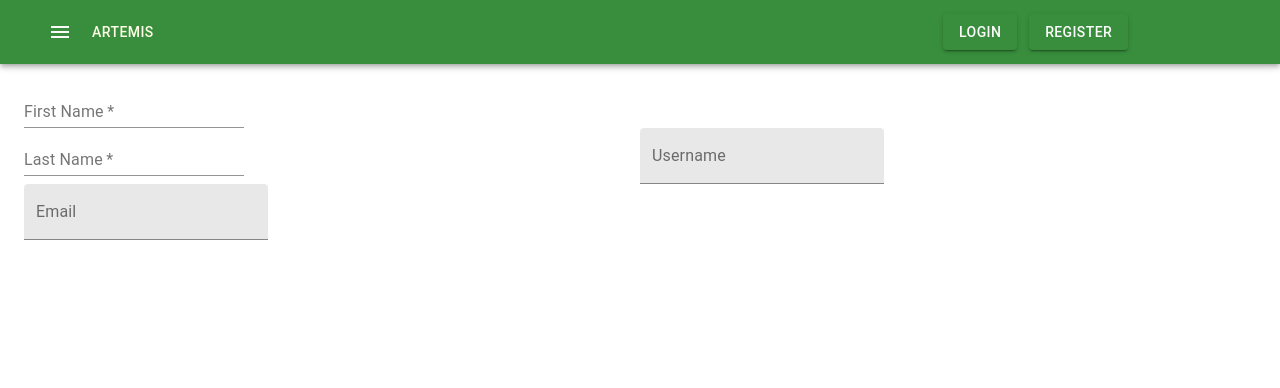
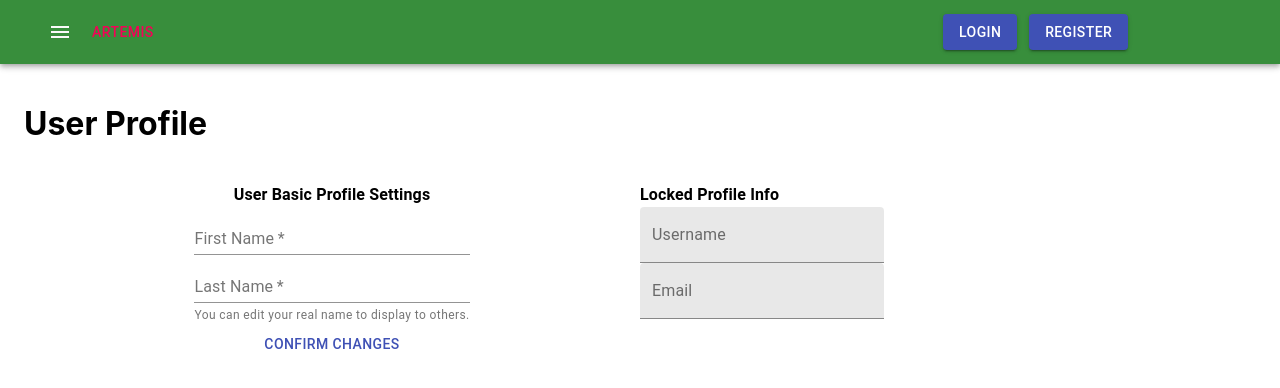
Before and after one commit to Alb33rt/artemis, a React (Create React App) app in the folder code-client/: page /profile in a window 1280 px wide. Shown: the top 388 px of the page. Built offline with nearby package versions, Linux system fonts and the light colour scheme; no server answers.

Commit message:
merged conflicts

```diff
--- a/code-client/src/App.js
+++ b/code-client/src/App.js
@@ -1,5 +1,5 @@
 import React, { useState, useEffect } from "react";
-import { BrowserRouter as Router, Route, Switch } from "react-router-dom";
+import { BrowserRouter as Router, Redirect, Route, Switch } from "react-router-dom";
 import { Home, NavBar, SignIn, SignUp, Dashboard, Logout, Donation, CarbonEntryPage, Contactus, GreenEntryPage, EditProfilePage
  } from "./components";
 import { withRouter } from "react-router";
@@ -59,6 +59,7 @@ function checkLogin() {
           console.log(status)
           if (localStorage.getItem('isLoggedIn')) {
             toast.info("Your Artemis app has your login saved and will automatically signin when you open the app.")
+          } else {
           }
       })
       .catch(error => {
--- a/code-client/src/components/editProfile.jsx
+++ b/code-client/src/components/editProfile.jsx
@@ -1,11 +1,25 @@
 import React from "react";
 import { withRouter } from "react-router";
-import { Container } from "@material-ui/core";
+import { Container, FormHelperText, FormLabel, Typography } from "@material-ui/core";
 import { Box } from "@material-ui/core";
 import { ThemeConsumer } from "styled-components";
 import TextField from '@material-ui/core/TextField';
 import { Grid } from "@material-ui/core";
+import { makeStyles } from "@material-ui/core/styles";
+import { FormControl } from "@material-ui/core";
+import AssignmentIndIcon from '@material-ui/icons/AssignmentInd';
+import { Button } from "@material-ui/core";
+import { Dialog } from "@material-ui/core";
+import { DialogTitle, DialogContent, DialogContentText, DialogActions } from "@material-ui/core";
 
+const useStyles = makeStyles((theme) => ({
+    root: {
+      '& .MuiTextField-root': {
+        margin: theme.spacing(5),
+        width: '40ch',
+      },
+    },
+ }));
 function getCookie(name) {
     let cookieValue = null;
     if (document.cookie && document.cookie !== '') {
@@ -23,17 +37,23 @@ function getCookie(name) {
 }
 const csrftoken = getCookie('csrftoken');
 
+const classes = useStyles;
+
+
 class EditProfilePage extends React.Component {
     constructor(props) {
-        super(props)
+        super(props);
         this.state = {
             username: "",
             email: "",
             first_name: "",
             last_name: "",
-        }
+        };
+    }
+    componentDidMount() {
+        this.requestUserData();
+    }
 
-    }
     onChangeUserName(component,value){
         this.setState({username:value})
     }
@@ -47,8 +67,36 @@ class EditProfilePage extends React.Component {
         this.setState({first_name:value})
     }
 
-    componentDidMount() {
-        this.requestUserData();
+    handleEdit() {
+        const requestOptions = {
+            method: 'POST',
+            headers: {
+                'Content-Type': 'application/json',
+                'Accept': 'application/json',
+                "Access-Control-Request-Method": "POST",
+                "Origin": "https://127.0.0.1:3000",
+                "Authorization": localStorage.getItem("Authentication"),
+                'x-csrftoken': csrftoken
+            },
+            mode: "cors",
+            credentials: "include",
+            body: JSON.stringify({
+                "first_name": this.state.first_name,
+                "last_name": this.state.last_name,
+            })
+        };
+
+        console.log(this.state.first_name)
+        console.log("Requesting User data for Editing Profile");
+
+        fetch('http://localhost:8000/api-login/edit-profile', requestOptions)
+            .then(response => response.json())
+            .then(data => {
+                console.log(data);
+            })
+            .catch(error => {
+                console.log(error);
+            });
     }
 
     requestUserData() {
@@ -70,45 +118,12 @@ class EditProfilePage extends React.Component {
         fetch('http://localhost:8000/api-login/edit-profile', requestOptions)
             .then(response => response.json())
             .then(data => {
-                console.log(data);
                 this.setState({
                     username: data['username'],
                     email: data['email'],
                     first_name: data['first_name'],
                     last_name: data['last_name'],
                 })
-                console.log(this.state)
-            })
-            .catch(error => {
-                console.log(error);
-            });
-    }
-    editUserData() {
-        const requestOptions = {
-            method: 'POST',
-            headers: {
-                'Content-Type': 'application/json',
-                'Accept': 'application/json',
-                "Access-Control-Request-Method": "POST",
-                "Origin": "https://127.0.0.1:3000",
-                "Authorization": localStorage.getItem("Authentication"),
-                'x-csrftoken': csrftoken
-            },
-            mode: "cors",
-            credentials: "include",
-            body: JSON.stringify({
-                "username": this.state.username,
-                "email": this.state.email,
-                "first_name": this.state.first_name,
-                "last_name": this.state.last_name,
-            })
-        };
-        console.log("Requesting User data for Editing Profile");
-
-        fetch('http://localhost:8000/api-login/edit-profile', requestOptions)
-            .then(response => response.json())
-            .then(data => {
-                console.log(data);
             })
             .catch(error => {
                 console.log(error);
@@ -117,32 +132,55 @@ class EditProfilePage extends React.Component {
 
     render() {
         return (
-        <Container container>
-           <Box mt={2}>
-            <Grid container spacing={0}>
-            <Grid item md={12} xs={12}>
+        <Container maxWidth="lg">
+        <Box mt={5}>
+            <h1>User Profile</h1>
+        </Box>
+        <Box mt={5}>
+
+        </Box>
+        <Box mt={5}>
+            <Grid container className={classes.root} >
+                <Grid item sm={6} xs={12} align="center">
+                <form noValidate autoComplete="off">
+                <FormControl>
+                <Typography format="h1">
+                <strong>User Basic Profile Settings</strong>
+                </Typography>
                 <TextField
                 required
-                id="standard-basic"
+                id="first_name"
+                name="first_name"
                 label="First Name"
-                variant="standard"
                 value={this.state.first_name}
                 onChange={this.onChangeFirstName.bind(this)}
                 >
                 </TextField>
-            </Grid>
-            <Grid item md={6} xs={12}>
                 <TextField
                     required
-                    id="standard-basic"
+                    id="last_name"
+                    name="last_name"
                     label="Last Name"
-                    variant="standard"
                     value={this.state.last_name}
                     onChange={this.onChangeLastName.bind(this)}
                 >
                 </TextField>
-            </Grid>
-            <Grid item md={6} xs={12}>
+                <FormHelperText>
+                    You can edit your real name to display to others.
+                </FormHelperText>
+                <Button onClick={this.handleEdit} color="primary"
+                 >Confirm Changes
+                     </Button>
+                </FormControl>
+                </form>
+
+                </Grid>
+                <Grid item sm={6} xs={12}>
+
+                <FormControl>
+                <Typography format="h1">
+                <strong>Locked Profile Info</strong>
+                </Typography>
                 <TextField
                     id="filled-read-only-input"
                     label="Username"
@@ -154,8 +192,6 @@ class EditProfilePage extends React.Component {
                     onChange={this.onChangeUserName.bind(this)}
                 >
                 </TextField>
-            </Grid>
-            <Grid item md={6} xs={12}>
                 <TextField
                     id="filled-read-only-input"
                     label="Email"
@@ -167,7 +203,9 @@ class EditProfilePage extends React.Component {
                     onChange={this.onChangeEmail.bind(this)}
                 >
                 </TextField>
-            </Grid>
+                </FormControl>
+                </Grid>
+
             </Grid>
         </Box>
         </Container>
--- a/code-client/src/components/navBar.jsx
+++ b/code-client/src/components/navBar.jsx
@@ -1,4 +1,4 @@
-import React , { useState } from "react";
+import React , { useEffect, useState } from "react";
 import { Link, withRouter } from "react-router-dom";
 import { makeStyles, ThemeProvider, styled } from '@material-ui/core/styles';
 import Container from '@material-ui/core/Container'
```
Also changed, not shown: 2 other files (tests, documents, lock files or other folders).
